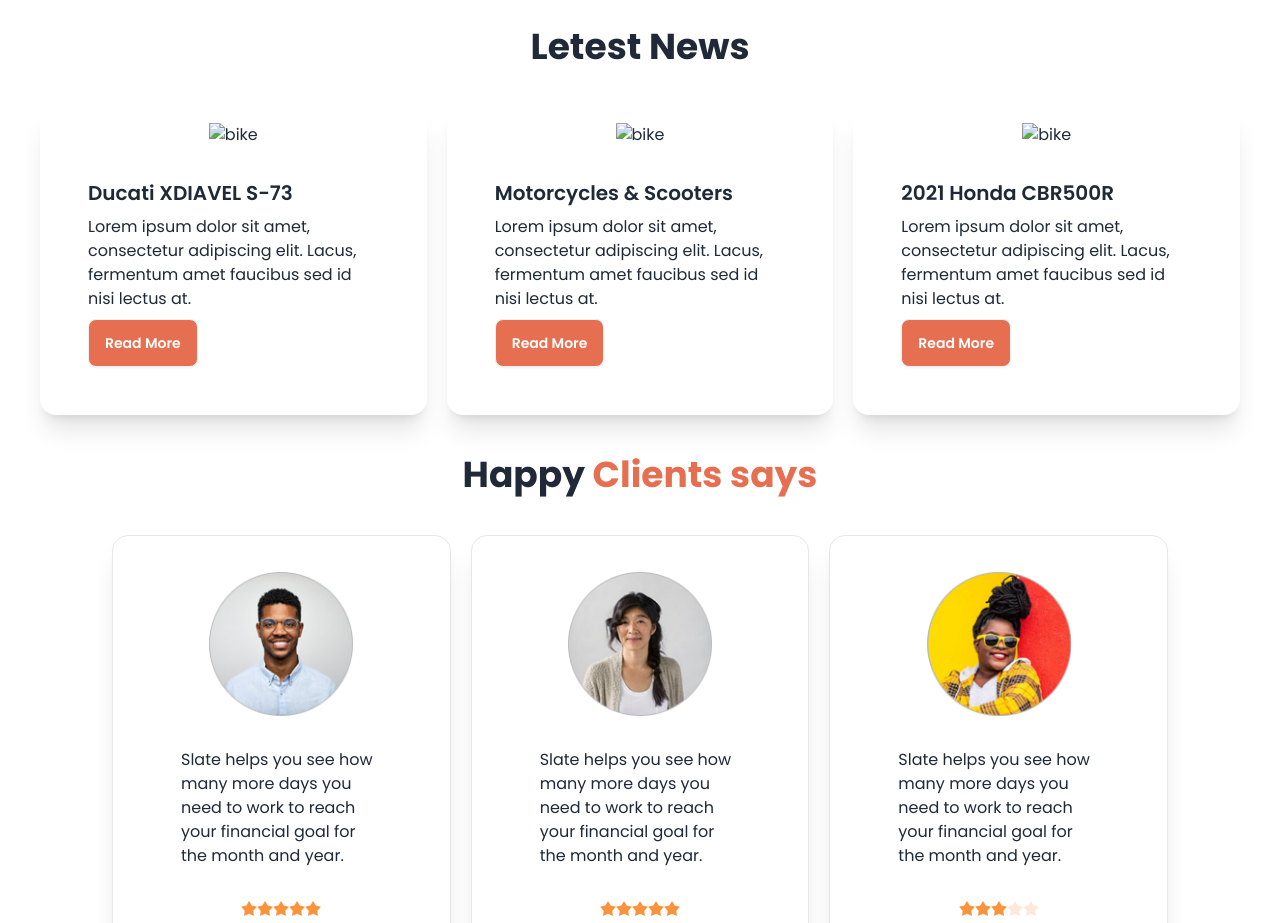
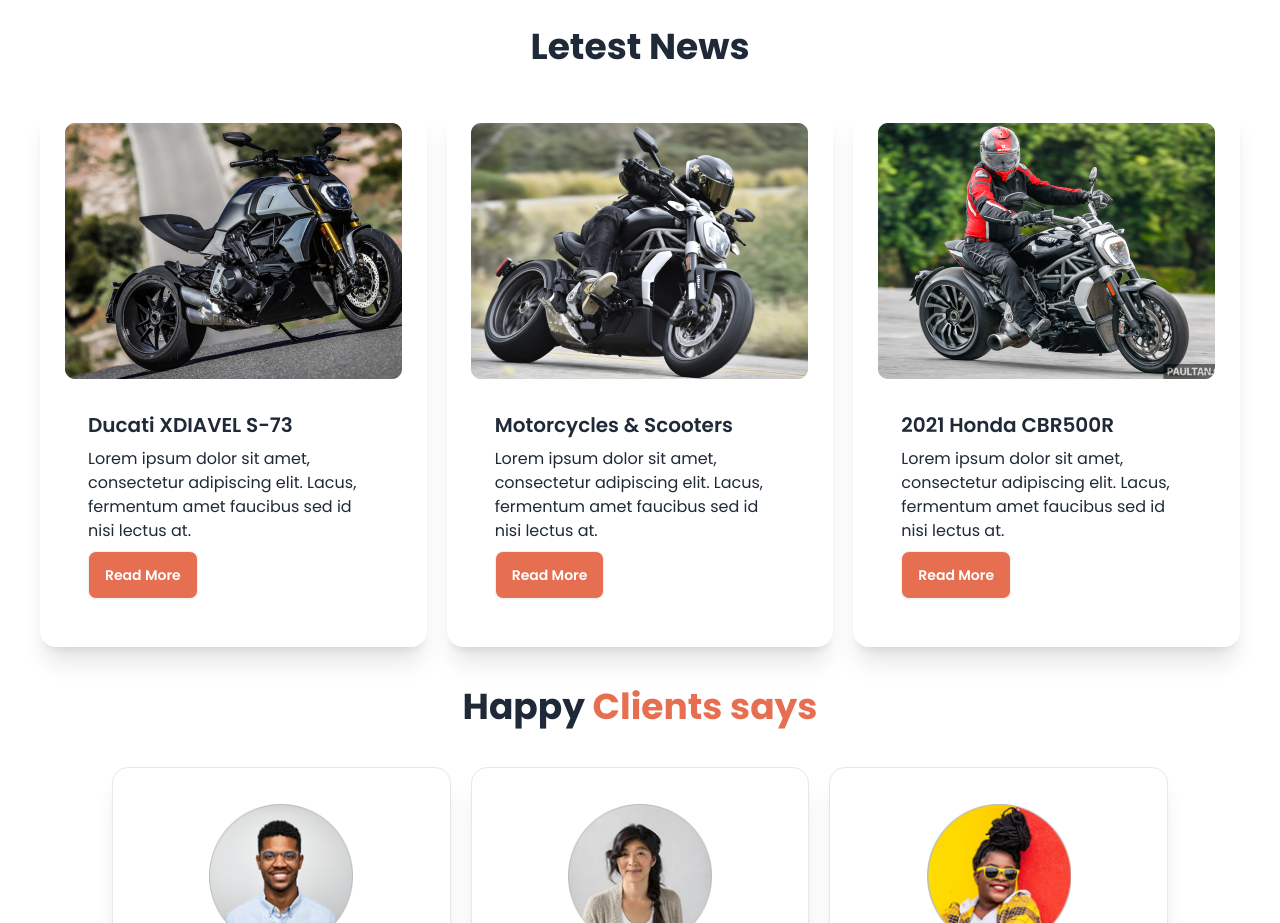
Before and after one commit to sourovdey15/hot-bike, a plain HTML site: page index.html in a window 1280 px wide. Shown: the part 1160-2083 px from the top of the page. Drawn offline with nearby package versions, Linux system fonts and the light colour scheme; the site is published under a folder, as on GitHub Pages, so addresses that start at the root find nothing.

Commit message:
Update index.html

```diff
--- a/index.html
+++ b/index.html
@@ -206,7 +206,7 @@
             <!-- Card 1 -->
             <div class="card bg-base-100  shadow-xl p-4">
                 <figure>
-                    <img src="/images/others/latest1.png" alt="bike" />
+                    <img src="images/others/latest1.png" alt="bike" />
                 </figure>
                 <div class="card-body">
                     <h2 class="card-title">Ducati XDIAVEL S-73</h2>
@@ -222,7 +222,7 @@
             <!-- Card 2 -->
             <div class="card bg-base-100 shadow-xl p-4">
                 <figure>
-                    <img src="/images/others/latest2.png" alt="bike" />
+                    <img src="images/others/latest2.png" alt="bike" />
                 </figure>
                 <div class="card-body">
                     <h2 class="card-title">Motorcycles & Scooters </h2>
@@ -238,7 +238,7 @@
             <!-- Card 3 -->
             <div class="card bg-base-100 shadow-xl p-4">
                 <figure>
-                    <img src="/images/others/latest3.png" alt="bike" />
+                    <img src="images/others/latest3.png" alt="bike" />
                 </figure>
                 <div class="card-body">
                     <h2 class="card-title">2021 Honda CBR500R</h2>
```
